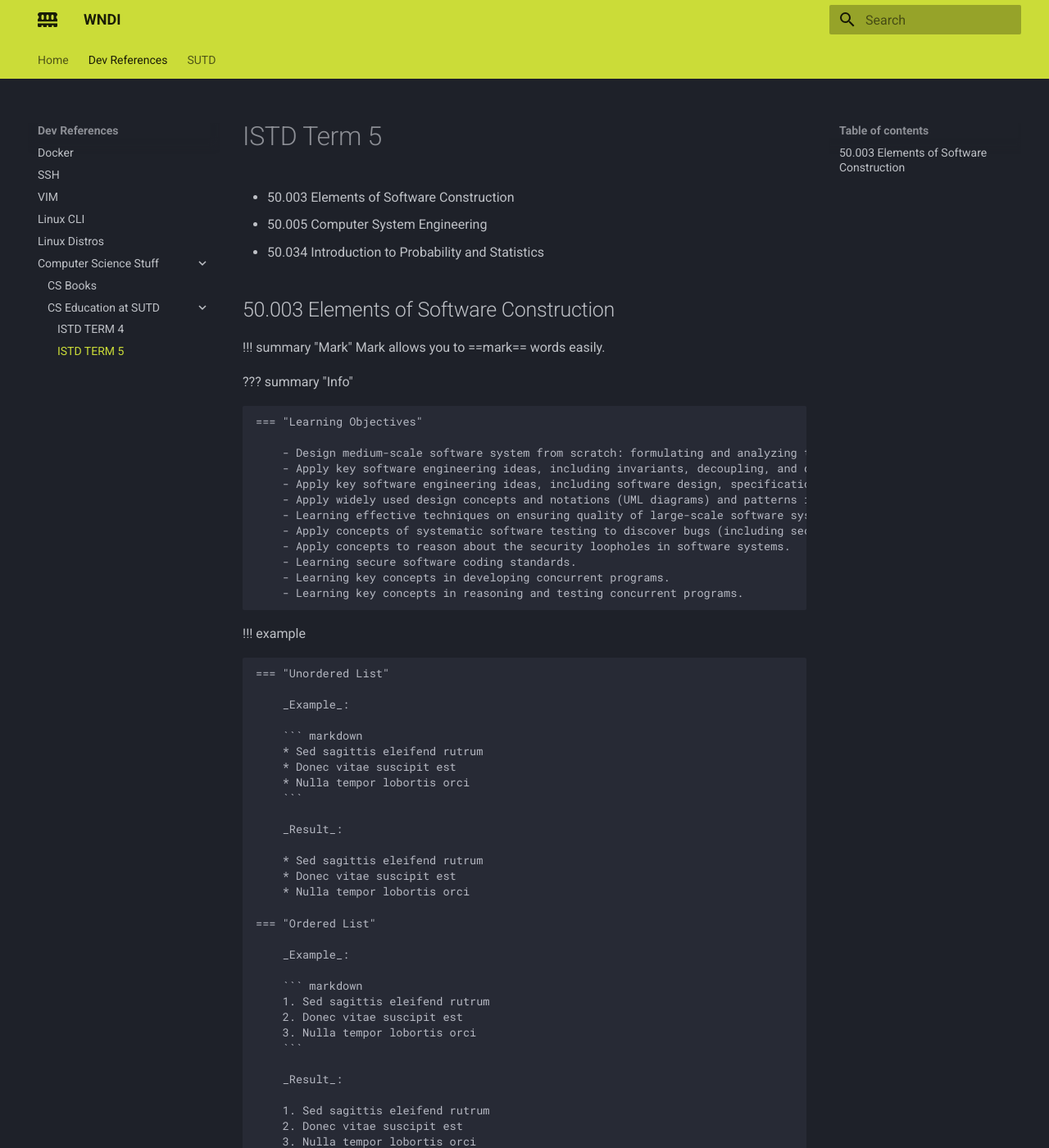
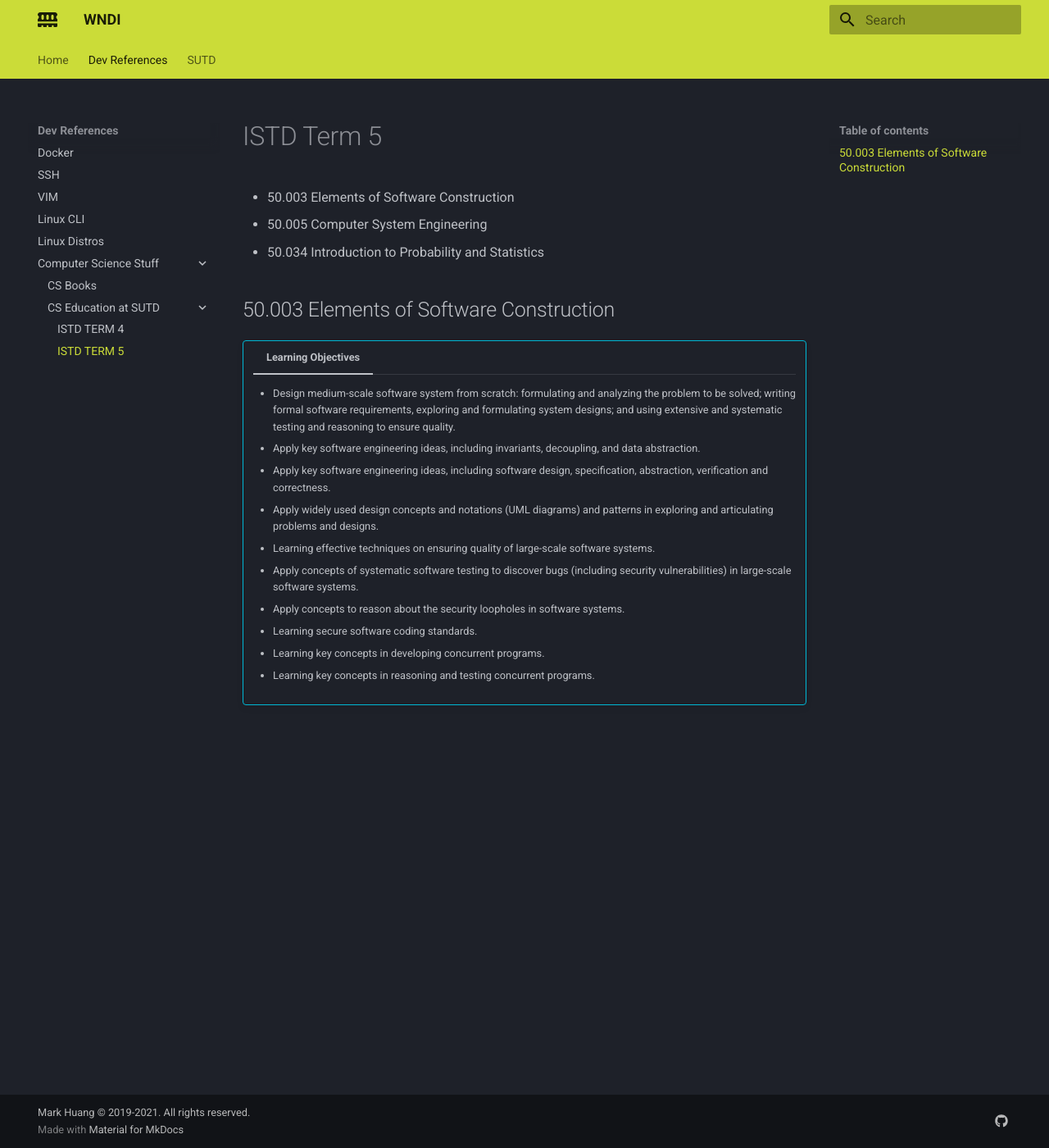
Before and after one commit to MarkHershey/docs, an MkDocs documentation site: the page built from docs/cs/istd_term5.md, in a window 1280 px wide and 1400 px high. Shown: the whole window at 82% size. Built offline with MkDocs 1.6.1 and Material for MkDocs 9.7.7, drawn with Linux system fonts in a browser that asks for light colours.

````diff
--- a/docs/cs/istd_term5.md
+++ b/docs/cs/istd_term5.md
@@ -6,9 +6,7 @@
 
 ## 50.003 Elements of Software Construction
 
-!!! summary "Mark" Mark allows you to ==mark== words easily.
-
-??? summary "Info"
+!!! info ""
 
     === "Learning Objectives"
 
@@ -22,37 +20,3 @@
         - Learning secure software coding standards.
         - Learning key concepts in developing concurrent programs.
         - Learning key concepts in reasoning and testing concurrent programs.
-
-!!! example
-
-    === "Unordered List"
-
-        _Example_:
-
-        ``` markdown
-        * Sed sagittis eleifend rutrum
-        * Donec vitae suscipit est
-        * Nulla tempor lobortis orci
-        ```
-
-        _Result_:
-
-        * Sed sagittis eleifend rutrum
-        * Donec vitae suscipit est
-        * Nulla tempor lobortis orci
-
-    === "Ordered List"
-
-        _Example_:
-
-        ``` markdown
-        1. Sed sagittis eleifend rutrum
-        2. Donec vitae suscipit est
-        3. Nulla tempor lobortis orci
-        ```
-
-        _Result_:
-
-        1. Sed sagittis eleifend rutrum
-        2. Donec vitae suscipit est
-        3. Nulla tempor lobortis orci
--- a/mkdocs.yml
+++ b/mkdocs.yml
@@ -11,23 +11,42 @@ docs_dir: docs/
 # Copyright Declaration (shown at the end of the page)
 copyright: Mark Huang &copy; 2019-2021. All rights reserved.
 
+# Footer Customization
+extra:
+  social:
+    - icon: fontawesome/brands/github
+      link: https://github.com/MarkHershey/docs
+
+
 # Extensions
 markdown_extensions:
-    - toc:
-        permalink: "#"
+    - attr_list
+    - admonition
+    - pymdownx.keys
+    - pymdownx.tabbed
+    - pymdownx.details
     - pymdownx.highlight
     - pymdownx.superfences
     - pymdownx.arithmatex:
         generic: true
+    - pymdownx.emoji:
+        emoji_index: !!python/name:materialx.emoji.twemoji
+        emoji_generator: !!python/name:materialx.emoji.to_svg
+    - toc:
+        permalink: "#"
+
 
 # Theme Configuration
 theme:
     name: material
-    favicon: img/memory-solid.svg
+    favicon: img/memory-solid.svg     # for browser tab icon
     icon:
-      logo: fontawesome/solid/memory
+      logo: fontawesome/solid/memory  # for top-left site logo
+      repo: fontawesome/brands/github # for top-right repo link only
     features:
+      # - navigation.instant
       - navigation.tabs
+      - navigation.expand
     palette:
         scheme: slate
         primary: lime
````
Also changed, not shown: docs/index.md (+44 -2 lines).
